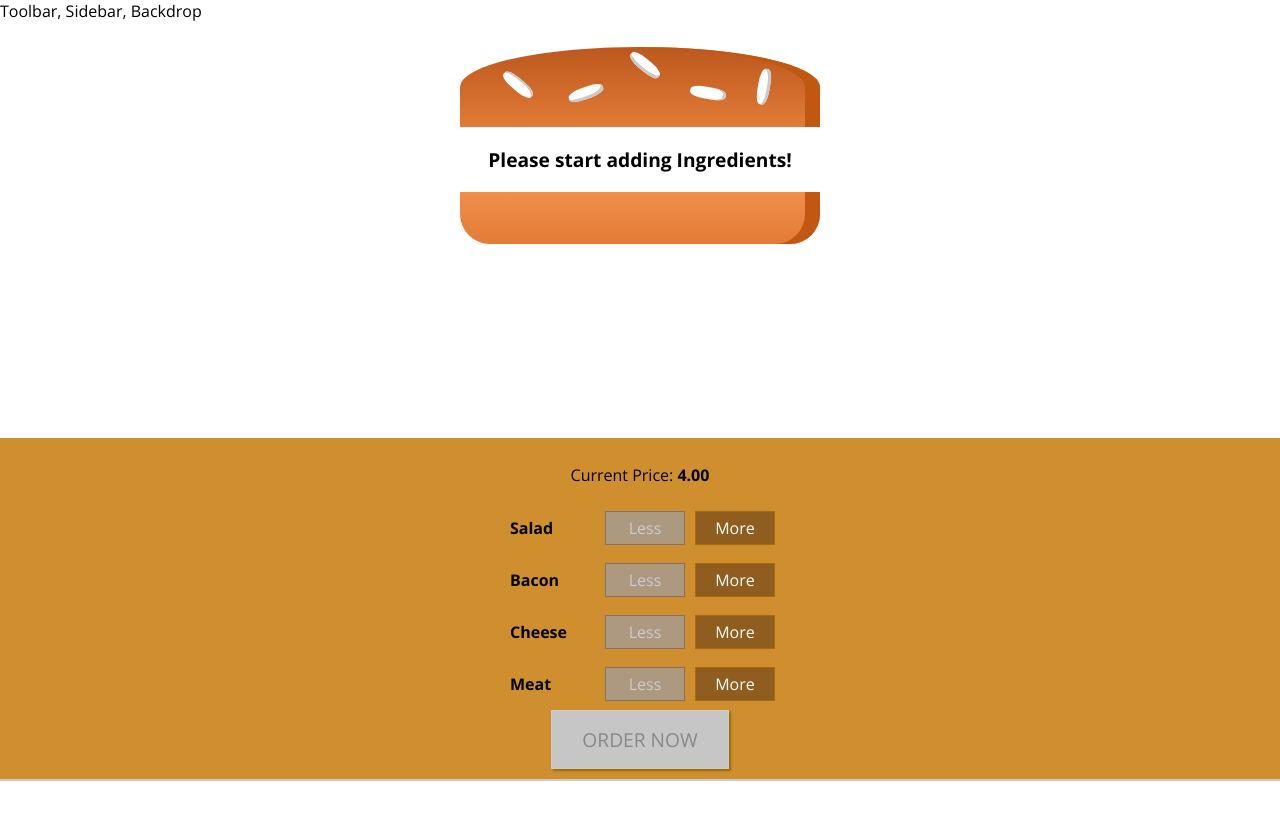
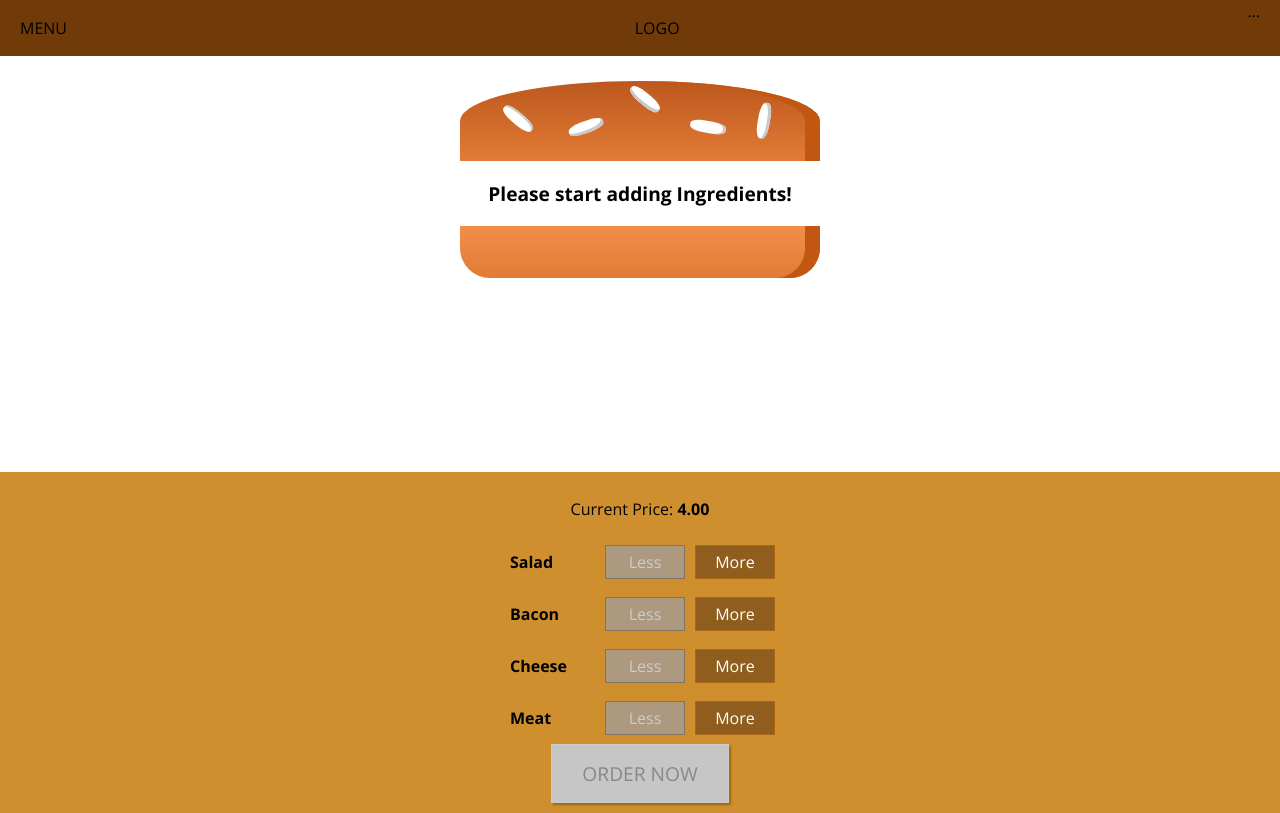
Before and after one commit to nsathya1990/burger-builder, a React app: page / in a window 1280 px wide. Built offline with nearby package versions, Linux system fonts and the light colour scheme.

Commit message:
adding a toolbar

```diff
--- a/src/components/Layout/Layout.css
+++ b/src/components/Layout/Layout.css
@@ -1,3 +1,3 @@
 .Content {
-    margin-top: 16px;
+    margin-top: 72px;
 }
--- a/src/components/Layout/Layout.js
+++ b/src/components/Layout/Layout.js
@@ -1,11 +1,13 @@
 import React from 'react';
 
 import Aux from '../../hoc/Auxiliary';
+import Toolbar from '../Navigation/Toolbar/Toolbar';
+
 import classes from './Layout.css'
 
 const layout = (props) => (
     <Aux>
-        <div>Toolbar, Sidebar, Backdrop</div>
+        <Toolbar />
         <main className={classes.Content}>
             {props.children}
         </main>
--- /dev/null
+++ b/src/components/Navigation/Toolbar/Toolbar.css
@@ -0,0 +1,19 @@
+.Toolbar {
+    height: 56px;
+    width: 100%;
+    position: fixed;
+    top: 0;
+    left: 0;
+    background-color: #703B09;
+    display: flex;
+    justify-content: space-between;
+    align-items: center;
+    padding: 0 20px;
+    box-sizing: border-box;
+    z-index: 90;
+}
+
+.Toolbar nav {
+    height: 100%;
+
+}
--- /dev/null
+++ b/src/components/Navigation/Toolbar/Toolbar.js
@@ -0,0 +1,15 @@
+import React from 'react';
+
+import classes from './Toolbar.css';
+
+const toolbar = (props) => (
+    <header className={classes.Toolbar}>
+        <div>MENU</div>
+        <div>LOGO</div>
+        <nav>
+            ...
+        </nav>
+    </header>
+);
+
+export default toolbar;
```
